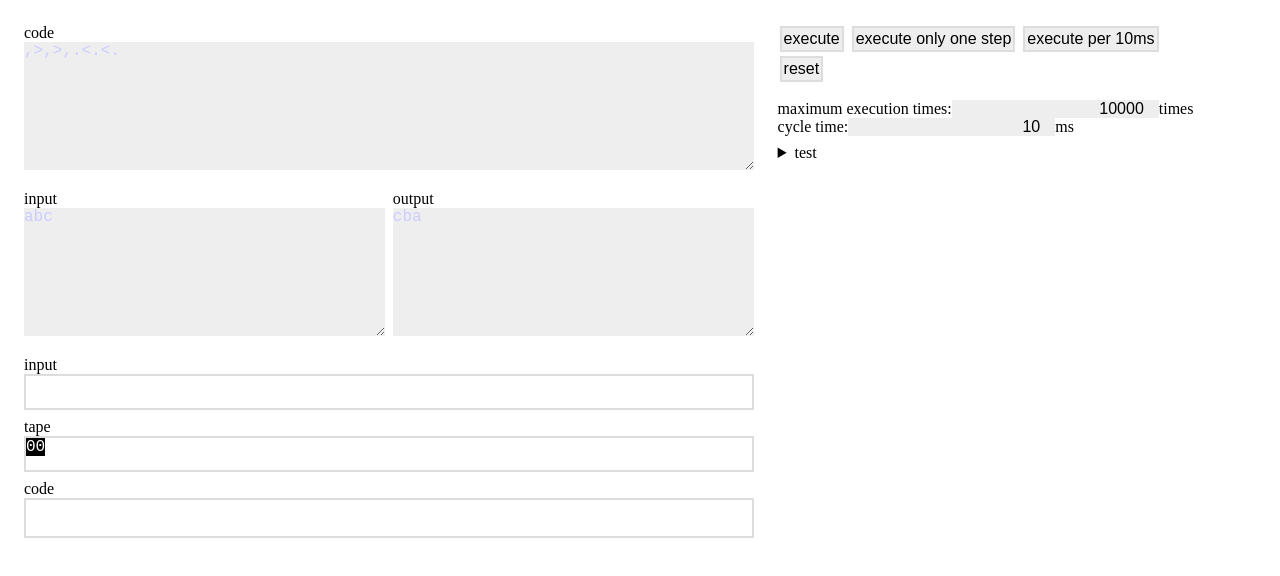
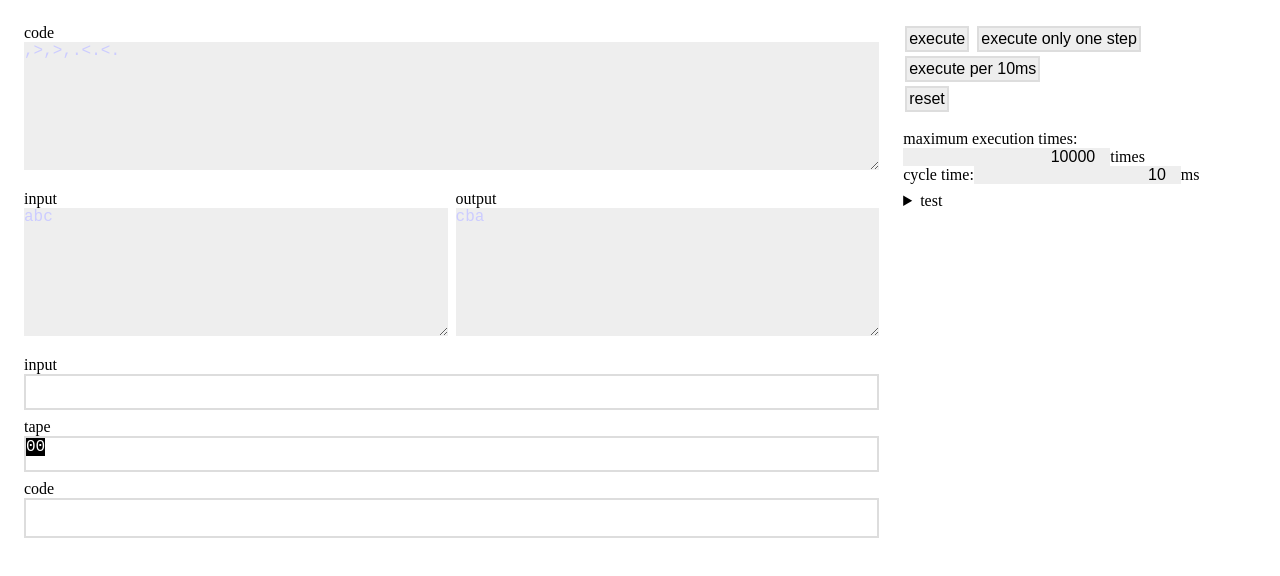
Before and after one commit to kinumiya-norihito/web-Brainfuck, a plain HTML site: page index.html in a window 1280 px wide. Drawn offline with Linux system fonts and the light colour scheme.

Commit message:
意図しない表示の訂正

```diff
--- a/main.css
+++ b/main.css
@@ -21,12 +21,12 @@
 
 .io.area {
 	display: grid;
-	grid-template-columns: 1fr 1fr;
+	grid-template-columns: 50% 50%;
 }
 
 .main {
 	display: grid;
-	grid-template-columns: 3fr 2fr;
+	grid-template-columns: 70% 30%;
 }
 
 .scrollable {
```
